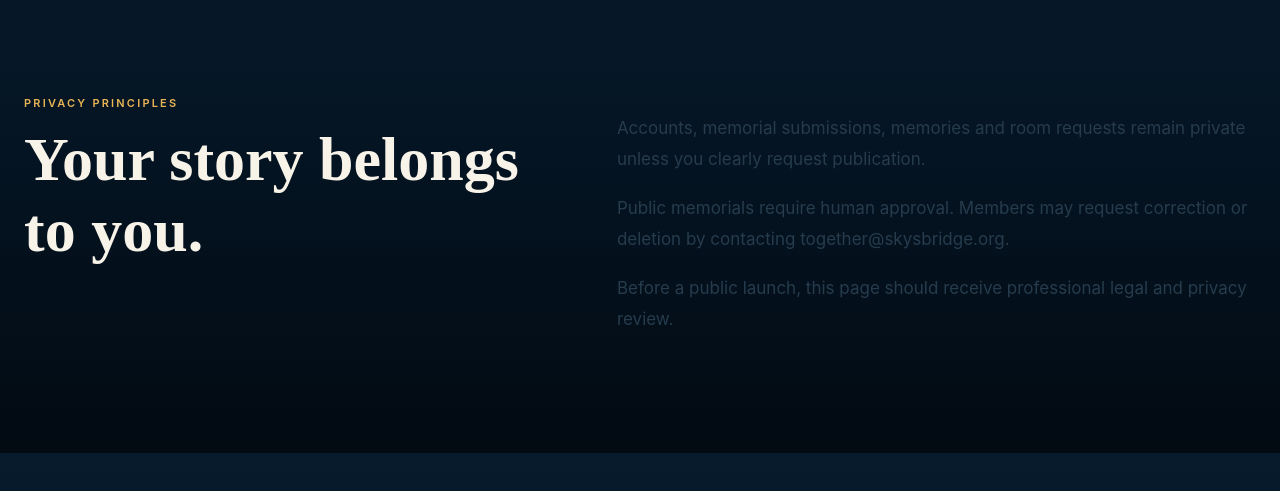
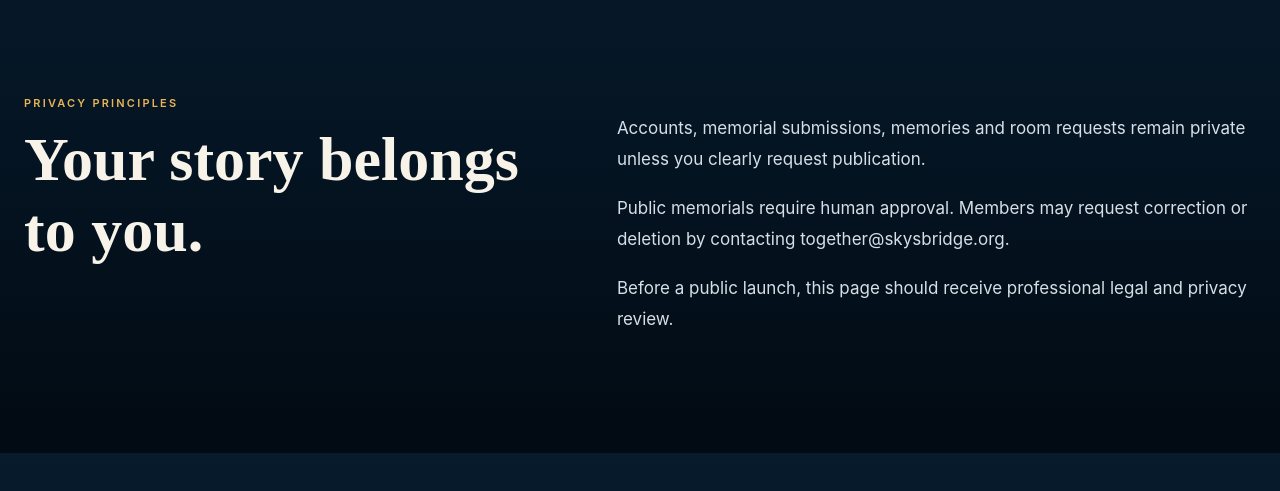
Before and after one commit to mac8875/Skysbridge, a website: page privacy.html in a window 1280 px wide. Shown: the part 109-600 px from the top of the page. Drawn offline with Linux system fonts and the light colour scheme.

Commit message:
Add files via upload

```diff
--- a/css/styles.css
+++ b/css/styles.css
@@ -315,3 +315,6 @@ footer nav{display:flex;justify-content:center;flex-wrap:wrap;gap:12px 22px;marg
 /* V42 — centered support buttons */
 .support-card .button{align-self:center;text-align:center;white-space:normal}
 @media(max-width:600px){.support-card .button{width:auto;max-width:100%;padding-left:28px;padding-right:28px}}
+
+/* V43 — readable privacy page copy */
+.privacy-section .story-text{color:#d6dee6}
```
